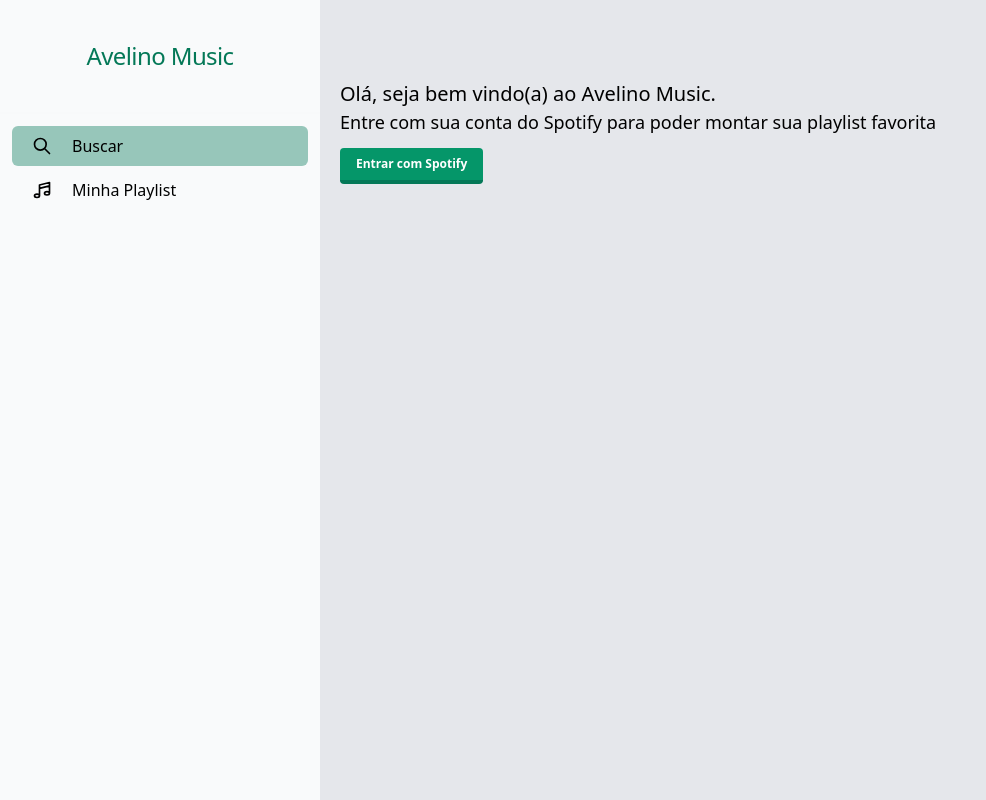
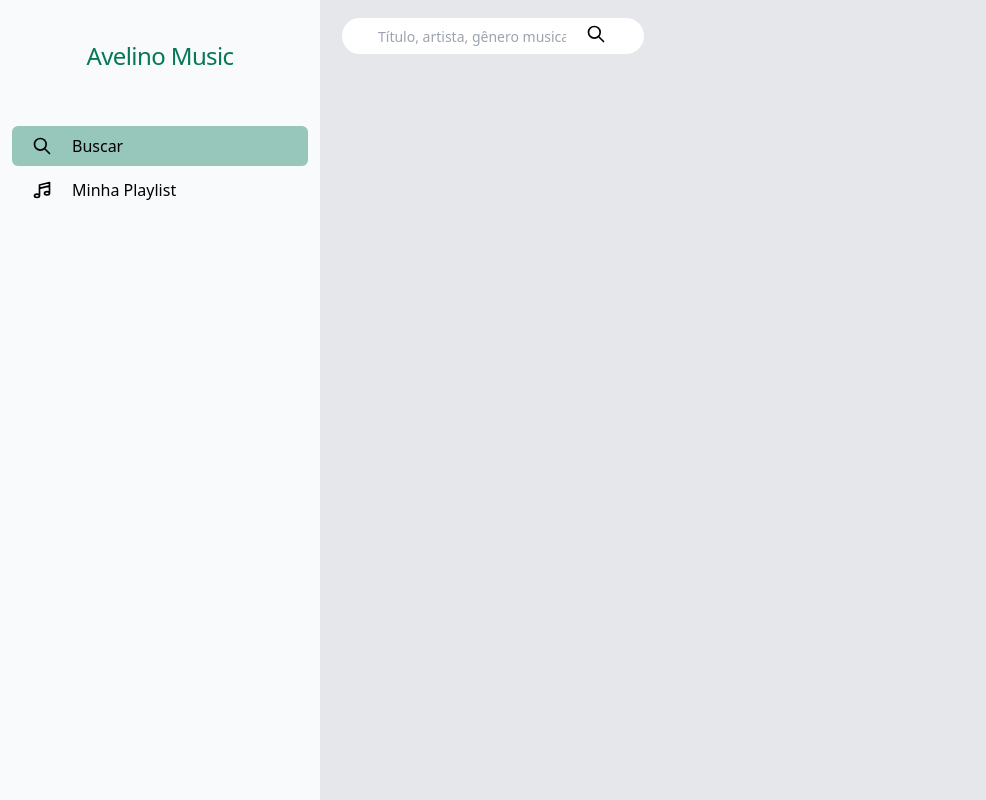
Before and after one commit to leoavelino7/avelino-music, a React (Create React App) app: page / in a window 1280 px wide. Shown: the whole page, without its empty margins (0-986 px from the left). Built offline with nearby package versions, Linux system fonts and the light colour scheme.

Commit message:
WIP: ciando e adicionando componente de barra de pesquisa na Home

```diff
--- /dev/null
+++ b/src/ui/components/SearchForm.tsx
@@ -0,0 +1,42 @@
+import { useState } from 'react'
+import SearchIcon from './icons/SearchIcon'
+
+interface SearchFormProps {
+  inputProps: React.HTMLProps<HTMLInputElement>
+  onHandleSearch(text: string): void
+}
+
+const SearchForm: React.FC<SearchFormProps> = ({ inputProps, onHandleSearch }) => {
+  const [text, setText] = useState('')
+
+  const handleSubmit = (event: React.FormEvent): void => {
+    event.preventDefault()
+
+    onHandleSearch(text)
+  }
+
+  const handleChange = (event: React.ChangeEvent<HTMLInputElement>): void => {
+    setText(event.target.value)
+  }
+
+  return (
+    <form className="flex flex-col" onSubmit={handleSubmit}>
+      <div className="pt-2 my-2 mx-auto md:mx-0 relative text-black dark:text-gray-700">
+        <input
+          className={`
+            bg-white border-2 border-gray-200 w-11/12 h-10 md:w-full px-9 pr-16
+            rounded-3xl text-sm focus:outline-none disabled:opacity-25`}
+          {...inputProps}
+          name="search"
+          value={text}
+          onChange={handleChange}
+        />
+        <button type="submit" className="absolute right-0 top-0 mt-4 mr-10" onClick={handleSubmit}>
+          <SearchIcon />
+        </button>
+      </div>
+    </form>
+  )
+}
+
+export default SearchForm
--- a/src/ui/pages/Home.tsx
+++ b/src/ui/pages/Home.tsx
@@ -4,10 +4,14 @@
 import Navigation from '../components/Navigation'
 import AudioPlayer, { AudioPlayerProps } from '../components/AudioPlayer'
 import SignInForm from '../components/SignInForm'
+import SearchForm from '../components/SearchForm'
 
 // Icons
 import SearchIcon from '../components/icons/SearchIcon'
 import MusicIcon from '../components/icons/MusicIcon'
+
+// Others
+const minCharsQuery = 3
 
 const menuItems = [
   {
@@ -26,10 +30,16 @@
 
 const Home: React.FC = () => {
   const [selectedAudio] = useState<AudioPlayerProps>()
-  const [signed] = useState(false)
+  const [signed] = useState(true)
+  const [isOpenTopTracks] = useState(false)
+  const [queryApproved] = useState(true)
 
   const signWithSpotify = (): void => {
     console.log('login')
+  }
+
+  const handleSearch = (): void => {
+    console.log('handle search')
   }
 
   return (
@@ -40,6 +50,29 @@
         </header>
         <div className="col-span-12 lg:col-span-9 row-span-3 px-3 lg:px-5 bg-white lg:bg-gray-200 dark:bg-black lg:dark:bg-customBlack">
           {!signed && <SignInForm onSubmit={signWithSpotify} />}
+
+          {signed && (
+            <>
+              <section className="flex justify-between items-center">
+                <div>
+                  <SearchForm
+                    inputProps={{
+                      type: 'search',
+                      name: 'search',
+                      placeholder: 'Título, artista, gênero musical...',
+                      disabled: isOpenTopTracks
+                    }}
+                    onHandleSearch={handleSearch}
+                  />
+                  {!isOpenTopTracks && !queryApproved && (
+                    <div className="flex items-center bg-red-500 text-white text-sm font-normal px-4 py-3 rounded-sm mt-2" role="alert">
+                      <p>Por favor, escreva ao menos {minCharsQuery} caracteres para realizar uma busca</p>
+                    </div>
+                  )}
+                </div>
+              </section>
+            </>
+          )}
         </div>
       </div>
       <div className="fixed bottom-0 w-full bg-customBlack">
```
Also changed, not shown: .eslintrc.json.
